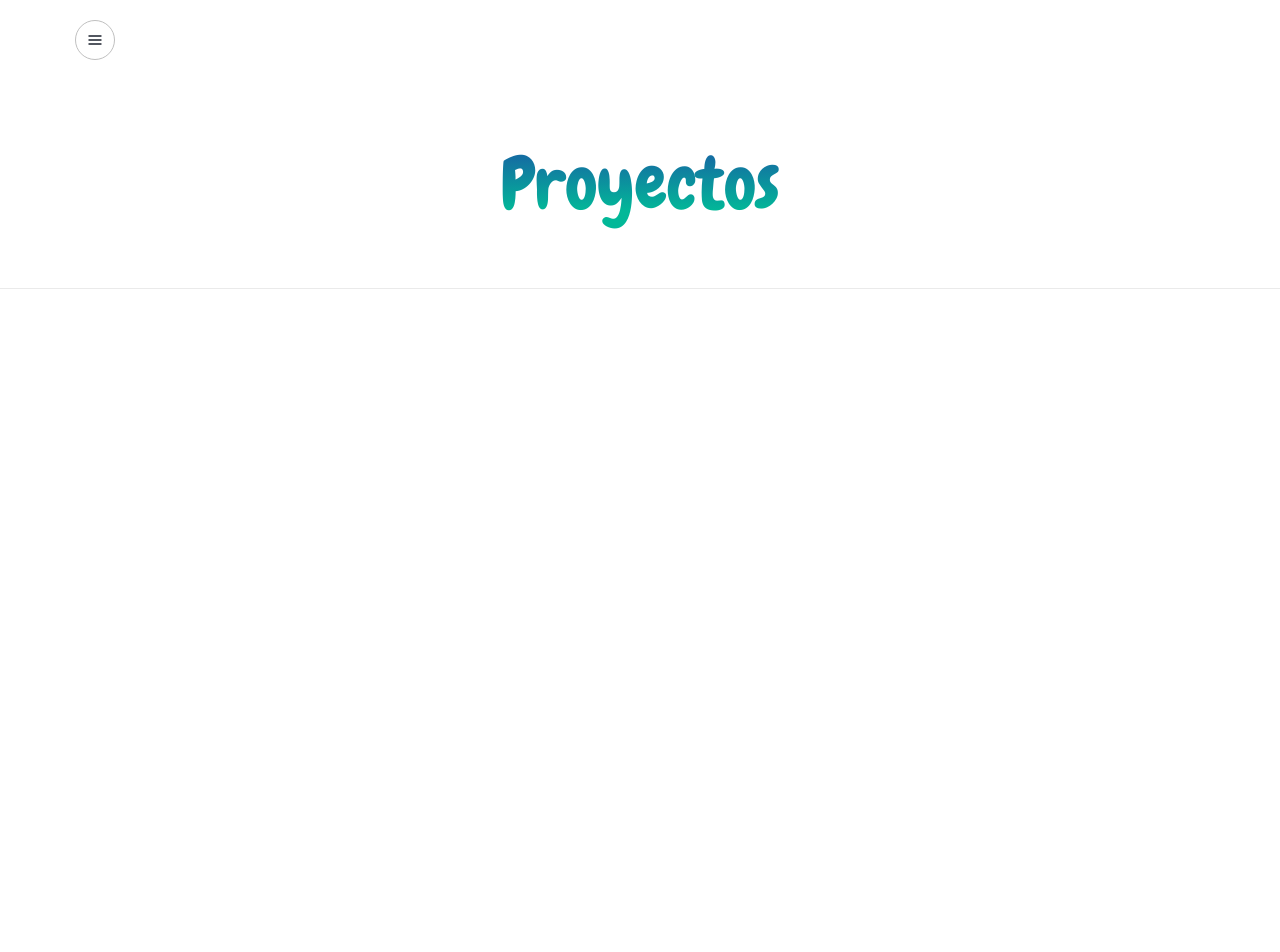
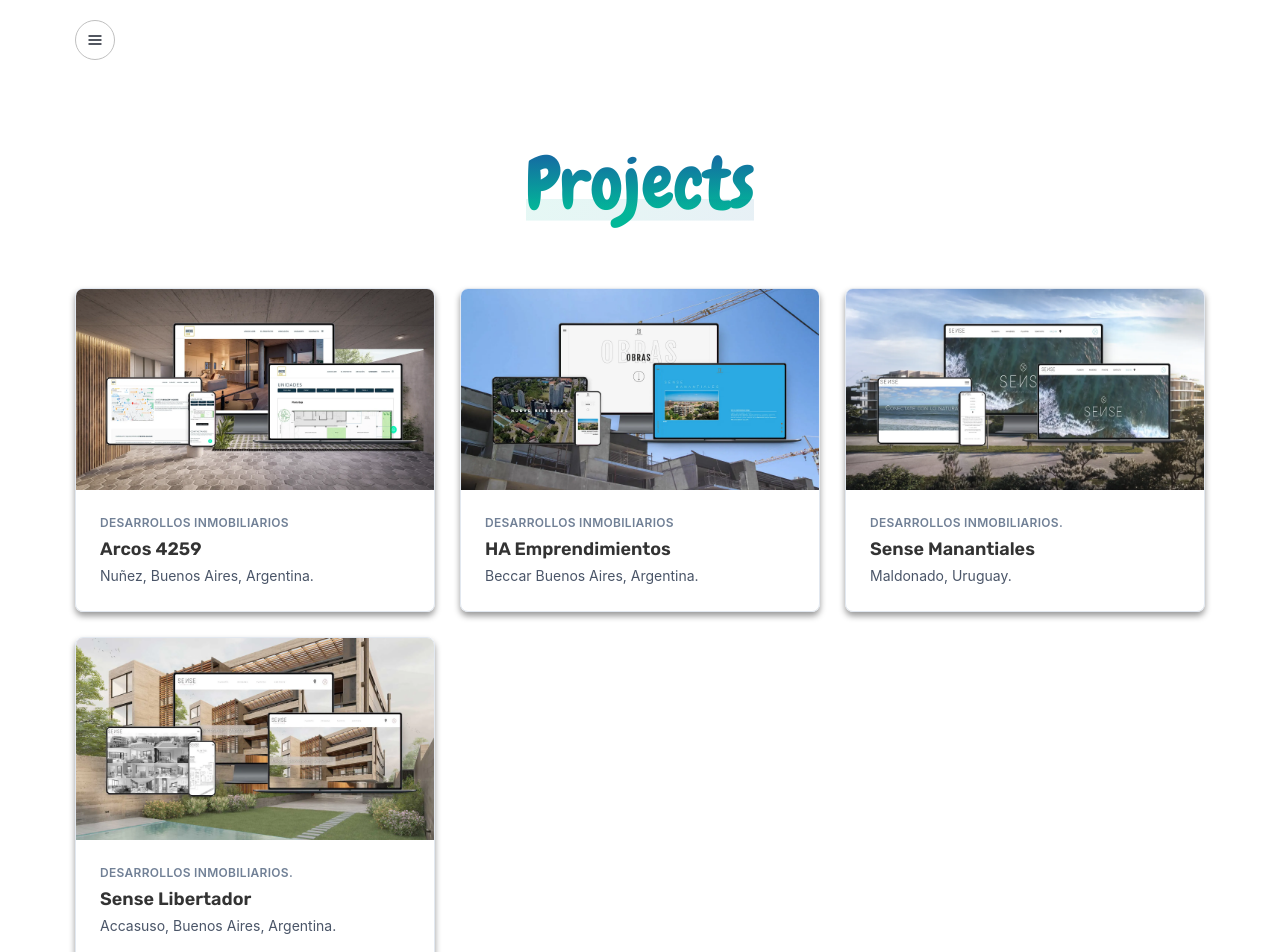
Before and after one commit to julianbattaglino/react-portfolio, a React (Create React App) app: page /proyectos in a window 1280 px wide. Shown: the top 952 px of the page. Before the commit the page ends 800 px from the top, so only its background shows below. Built offline with nearby package versions, Linux system fonts and the light colour scheme.

Commit message:
update components

```diff
--- a/src/components/AboutMe/AboutMe.js
+++ b/src/components/AboutMe/AboutMe.js
@@ -3,7 +3,7 @@ import "./AboutMe.css";
 const AboutMe = () => {
   return (
     <div className="intro-container">
-      <h1 className="main-title">Sobre Mi</h1>
+      <h1 className="main-title"><span class="underline-nice">About me</span></h1>
     </div>
   );
 }
--- a/src/components/Navbar/Navbar.js
+++ b/src/components/Navbar/Navbar.js
@@ -35,22 +35,22 @@ const Navbar = () => {
         <MenuList>
           <Link to="/">
           <MenuItem className='menu-item'>
-            Inicio
+            Home
           </MenuItem>
           </Link>
           <Link to="/about">
           <MenuItem className='menu-item'>
-            Sobre Mi
+            About me
           </MenuItem>
           </Link>
           <Link to="/proyectos">
           <MenuItem className='menu-item'>
-            Proyectos
+            Projects
           </MenuItem>
           </Link>
           <a onClick={onResumeClick} target = "_blank">
           <MenuItem className='menu-item'>
-            CV
+            Download resume
           </MenuItem>
           </a>
         </MenuList>
--- a/src/components/Projects/Projects.js
+++ b/src/components/Projects/Projects.js
@@ -1,10 +1,159 @@
 import "./Projects.css";
+import { Box, Image } from '@chakra-ui/react'
+
 
 const Projects = () => {
   return (
-    <div className="intro-container">
-      <h1 className="main-title">Proyectos</h1>
-    </div>
+
+    <>
+      <div className="intro-container">
+        <h1 className="main-title"><span class="underline-nice">Projects</span></h1>
+      </div>
+
+      <div className="grid-container">
+        <Box className="card-item" maxW='100%' borderWidth='1px' borderRadius='lg' overflow='hidden'>
+          <Image src="/img/portfolio/arcos4259.webp" alt="" />
+
+          <Box p='6'>
+            <Box display='flex' alignItems='baseline'>
+              <Box
+                color='gray.500'
+                fontWeight='semibold'
+                letterSpacing='wide'
+                fontSize='xs'
+                textTransform='uppercase'
+
+              >
+                Desarrollos Inmobiliarios
+              </Box>
+            </Box>
+
+            <Box className="project-title"
+              mt='1'
+              fontWeight='semibold'
+              as='h4'
+              lineHeight='tight'
+              noOfLines={1}
+            >
+              Arcos 4259
+            </Box>
+
+            <Box>
+              <Box as='span' color='gray.600' fontSize='sm'>
+                Nuñez, Buenos Aires, Argentina.
+              </Box>
+            </Box>
+          </Box>
+        </Box>
+
+        <Box className="card-item" maxW='100%' borderWidth='1px' borderRadius='lg' overflow='hidden'>
+          <Image src="/img/portfolio/haemprendimientos.webp" alt="" />
+
+          <Box p='6'>
+            <Box display='flex' alignItems='baseline'>
+              <Box
+                color='gray.500'
+                fontWeight='semibold'
+                letterSpacing='wide'
+                fontSize='xs'
+                textTransform='uppercase'
+              >
+                Desarrollos Inmobiliarios
+              </Box>
+            </Box>
+
+            <Box className="project-title"
+              mt='1'
+              fontWeight='semibold'
+              as='h4'
+              lineHeight='tight'
+              noOfLines={1}
+            >
+              HA Emprendimientos
+            </Box>
+
+            <Box>
+              <Box as='span' color='gray.600' fontSize='sm'>
+                Beccar Buenos Aires, Argentina.
+              </Box>
+            </Box>
+          </Box>
+        </Box>
+
+
+        <Box className="card-item" maxW='100%' borderWidth='1px' borderRadius='lg' overflow='hidden'>
+          <Image src="/img/portfolio/sensemanantiales.webp" alt="" />
+
+          <Box p='6'>
+            <Box display='flex' alignItems='baseline'>
+              <Box
+                color='gray.500'
+                fontWeight='semibold'
+                letterSpacing='wide'
+                fontSize='xs'
+                textTransform='uppercase'
+              >
+                Desarrollos Inmobiliarios.
+              </Box>
+            </Box>
+
+            <Box className="project-title"
+              mt='1'
+              fontWeight='semibold'
+              as='h4'
+              lineHeight='tight'
+              noOfLines={1}
+            >
+              Sense Manantiales
+            </Box>
+
+            <Box>
+              <Box as='span' color='gray.600' fontSize='sm'>
+                Maldonado, Uruguay.
+              </Box>
+            </Box>
+          </Box>
+        </Box>
+
+        <Box className="card-item" maxW='100%' borderWidth='1px' borderRadius='lg' overflow='hidden'>
+          <Image src="/img/portfolio/senselibertador.webp" alt="" />
+
+          <Box p='6'>
+            <Box display='flex' alignItems='baseline'>
+              <Box
+                color='gray.500'
+                fontWeight='semibold'
+                letterSpacing='wide'
+                fontSize='xs'
+                textTransform='uppercase'
+              >
+                Desarrollos Inmobiliarios.
+              </Box>
+            </Box>
+
+            <Box className="project-title"
+              mt='1'
+              fontWeight='semibold'
+              as='h4'
+              lineHeight='tight'
+              noOfLines={1}
+            >
+              Sense Libertador
+            </Box>
+
+            <Box>
+              <Box as='span' color='gray.600' fontSize='sm'>
+                Accasuso, Buenos Aires, Argentina.
+              </Box>
+            </Box>
+          </Box>
+        </Box>
+      </div>
+
+
+
+    </>
+
   );
 }
 
```
Also changed, not shown: src/components/Home/Home.js (+13 -161 lines).
